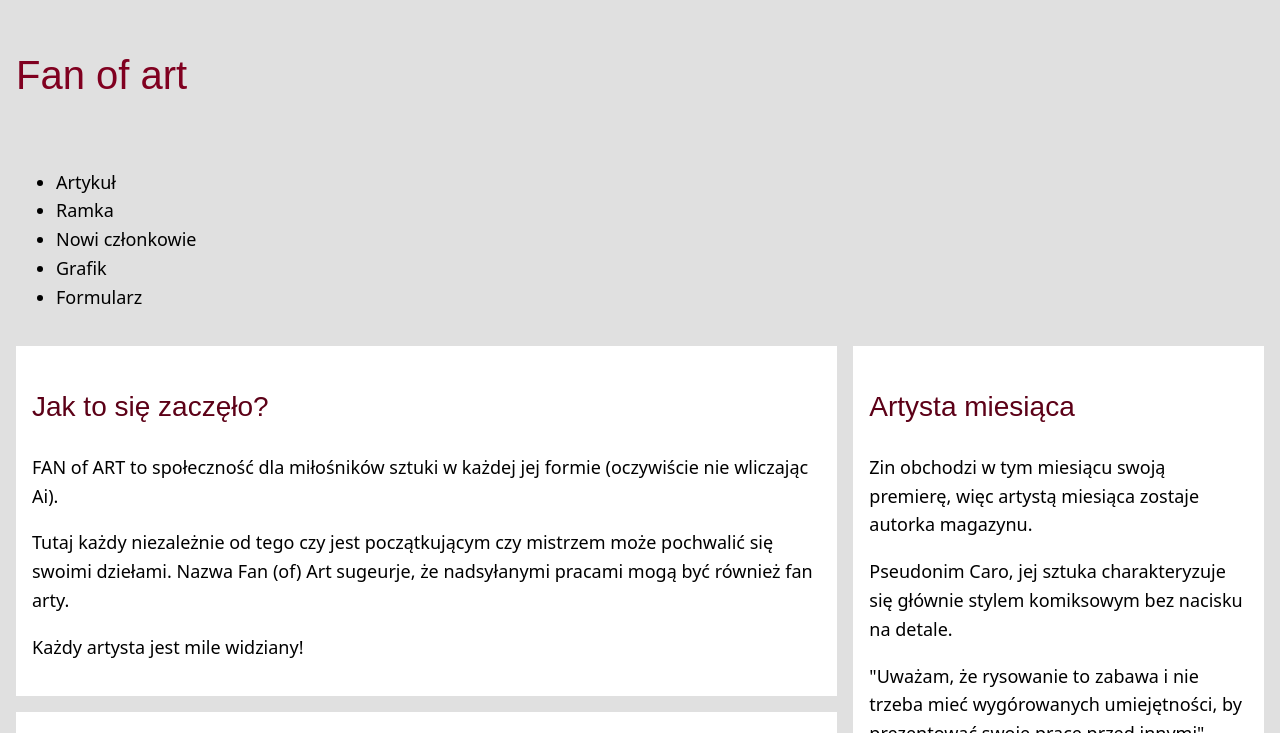
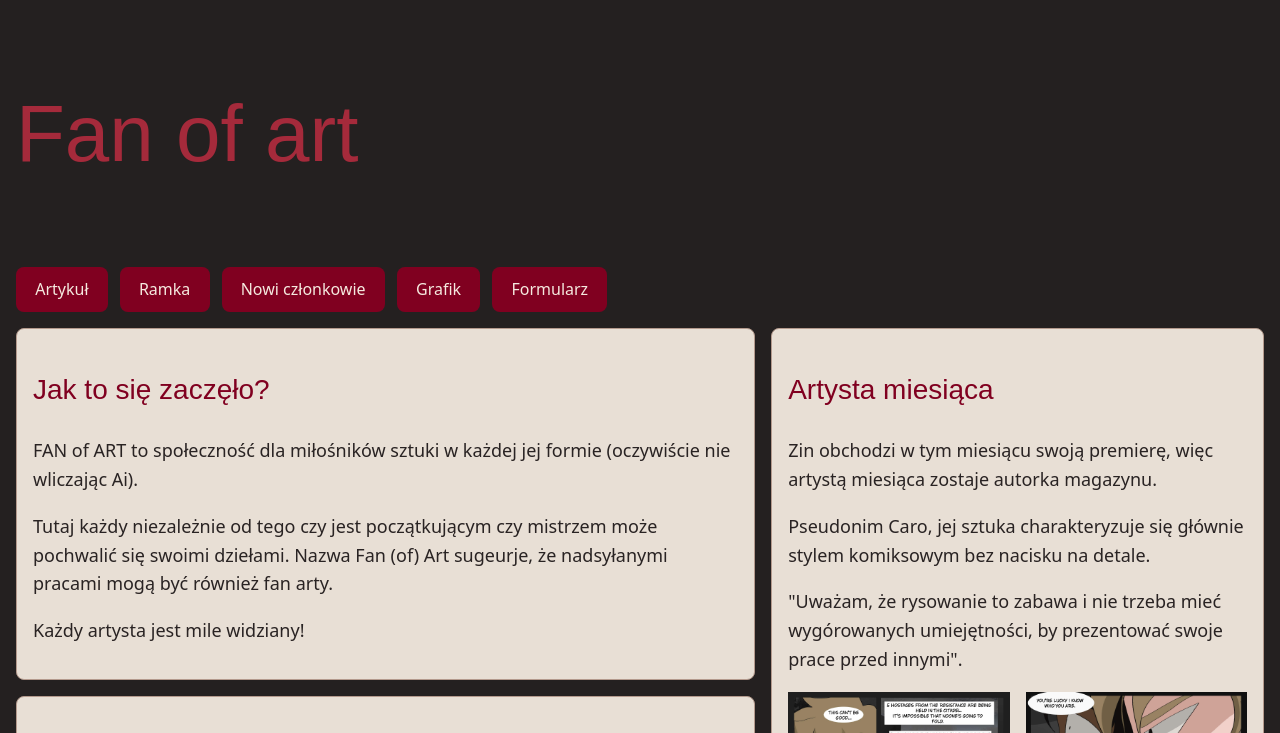
Before and after one commit to karolina-napieracz/techniki-www, a plain HTML site: page zine/zine.html in a window 1280 px wide. Shown: the top 733 px of the page. Drawn offline with Linux system fonts and the light colour scheme.

Commit message:
uporzadkowanie css

```diff
--- a/zine/style.css
+++ b/zine/style.css
@@ -1,18 +1,21 @@
 * {
     box-sizing: border-box;
 }
+
 @font-face {
     font-family: "secret";
     src: url("./secrcode.ttf") format("truetype");
     font-display: swap;
 }
+
 body {
     display: grid;
     grid-template-columns: minmax(0, 1fr);
     gap: 1rem;
     margin: 0;
     padding: 1rem;
-    background-color: #e0e0e0;
+    background-color: #242020;
+    color: #292323;
     font-family: system-ui, Arial, sans-serif;
     font-size: 1.125rem;
     line-height: 1.6;
@@ -21,15 +24,16 @@ body {
 h1, h2 {
     font-family: "secret", sans-serif;
     font-weight: normal;
+    color: #800020;
 }
+
 h1 {
-    font-size: 2.5rem;
-    color: #800020;
+    font-size: 5rem;
+    color: #a52a3b;
 }
 
 h2 {
     font-size: 1.75rem;
-    color: #5c0017;
 }
 
 a {
@@ -42,7 +46,7 @@ a:hover {
 }
 
 a:focus-visible {
-    outline: 3px solid #000;
+    outline: 3px solid black;
     outline-offset: 3px;
 }
 
@@ -58,7 +62,9 @@ header, nav, article, aside, section, footer {
 
 article, aside, section {
     padding: 1rem;
-    background-color: white;
+    background-color: #e8dfd5;
+    border: 1px solid #b49a8d;
+    border-radius: 8px;
 }
 
 .prace {
@@ -75,11 +81,56 @@ article, aside, section {
     height: auto;
 }
 
+nav a {
+    background-color: #800020;
+    color: #f5e9df;
+}
+
+nav a:hover {
+    background-color: #a52a3b;
+}
+
+footer {
+    color: #e8dfd5;
+}
+
+table {
+    border-collapse: collapse;
+}
+
+th, td {
+    border: 1px solid #9b7770;
+    padding: 0.5rem;
+}
+
+th {
+    background-color: #800020;
+    color: white;
+}
+
+input {
+    border: 1px solid #9b7770;
+    border-radius: 5px;
+    padding: 0.5rem;
+}
+
+button {
+    background-color: #800020;
+    color: white;
+    border: none;
+    border-radius: 6px;
+    padding: 0.6rem 1rem;
+}
+
+button:hover {
+    background-color: #a52a3b;
+}
+
 @media (min-width: 48rem) {
     body {
         max-width: 100rem;
         margin-inline: auto;
-        grid-template-columns: 2fr 1fr;
+        grid-template-columns: 1.5fr 1fr;
         grid-template-areas:
             "naglowek naglowek"
             "menu menu"
@@ -96,6 +147,18 @@ article, aside, section {
 
     nav {
         grid-area: menu;
+        display: flex;
+        flex-wrap: wrap;
+        justify-content: left;
+        gap: 0.75rem;
+    }
+
+    nav a {
+        display: inline-block;
+        padding: 0.6rem 1.2rem;
+        border-radius: 8px;
+        font-size: 1rem;
+        transition: background-color 0.2s ease;
     }
 
     #artykul {
--- a/zine/zine.html
+++ b/zine/zine.html
@@ -12,14 +12,12 @@
         <h1>Fan of art</h1>
     </header>
     <nav>
-            <ul>
-                <li><a href="#artykul">Artykuł</a></li>
-                <li><a href="#btw">Ramka</a></li>
-                <li><a href="#new">Nowi członkowie</a></li>
-                <li><a href="#grafik">Grafik</a></li>
-                <li><a href="#formularz">Formularz</a></li>
-            </ul>
-        </nav>
+        <a href="#artykul">Artykuł</a>
+        <a href="#btw">Ramka</a>
+        <a href="#new">Nowi członkowie</a>
+        <a href="#grafik">Grafik</a>
+        <a href="#formularz">Formularz</a>
+    </nav>
     <main>
         <article id="artykul">
             <h2>Jak to się zaczęło?</h2>
```
